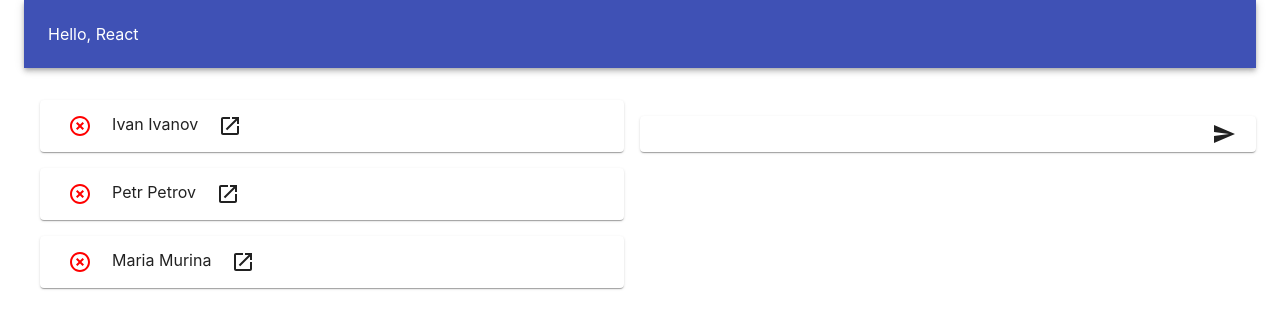
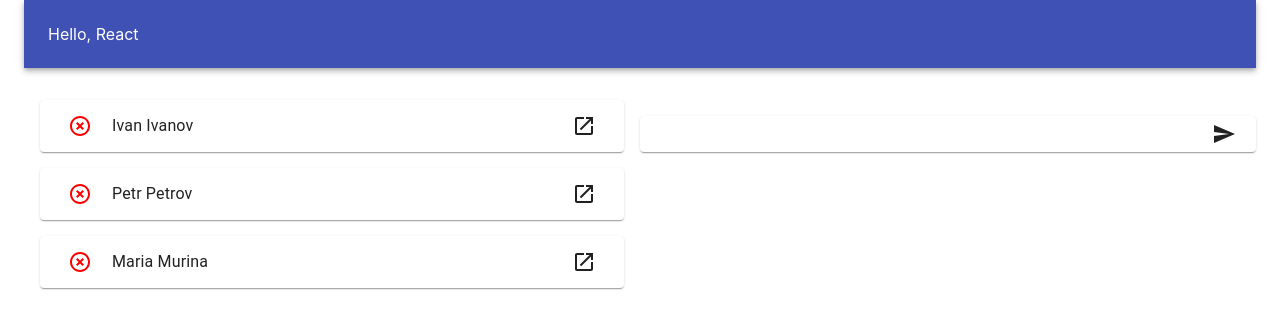
Before and after one commit to KsenyaSylla/React, a React (Create React App) app in the folder hw1/: page / in a window 1280 px wide. Shown: the top 328 px of the page. Built offline with nearby package versions, Linux system fonts and the light colour scheme.

Commit message:
+ ListItemText

```diff
--- a/hw1/src/components/Chat.jsx
+++ b/hw1/src/components/Chat.jsx
@@ -1,16 +1,15 @@
 import React from "react";
-import { ListItem, Paper, Button } from "@material-ui/core";
+import { ListItem, ListItemText, Paper, Button } from "@material-ui/core";
 import { HighlightOff, Launch } from "@material-ui/icons";
 import { makeStyles } from '@material-ui/core/styles';
 import propTypes from "prop-types";
 
 const useStyles = makeStyles((theme) => ({
-    wrapper: {
-        display: "flex",
-    },
     paper: {
         padding: theme.spacing(1),
         flexGrow: 1,
+        display: "flex",
+        alignItems: "center"
     },
     deleteButton: {
         color: "red",
@@ -22,12 +21,12 @@ export const Chat = (props) => {
     const classes = useStyles();
     let item = props.item;
     return (
-        <ListItem className={classes.wrapper}>
+        <ListItem >
             <Paper className={classes.paper}>
                 <Button>
                     <HighlightOff className={classes.deleteButton} />
                 </Button>
-                {item.author}
+                <ListItemText>{item.author}</ListItemText>
                 <Button><Launch /></Button>
             </Paper>
         </ListItem>);
```
